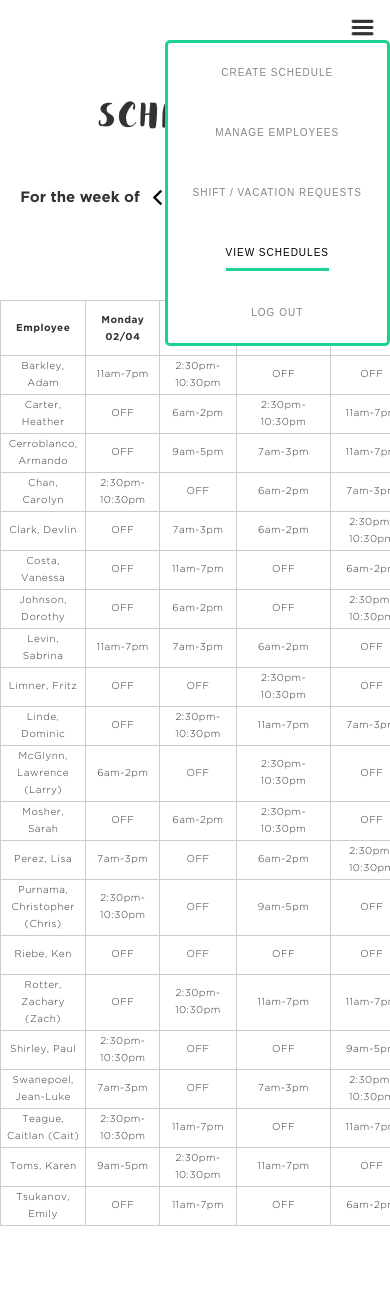
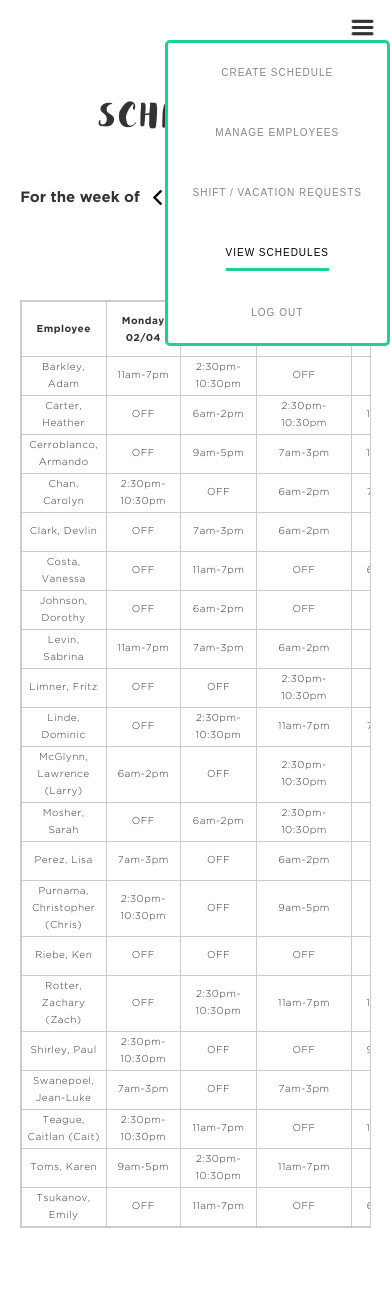
Before and after one commit to TomBombadilV/scheduler, a Django app: page /scheduler/schedules/ in a window 390 px wide; the page is wider, and only the part inside the window is pictured. Shown: the top 1300 px of that part. After the commit the page ends 1228 px from the top of that part, so only its background shows below. Run offline with Django 3.2, Linux system fonts and the light colour scheme; a user stored in the database is signed in; data comes from the database, SQL or seed files in the repository; some libraries are stand-ins or nearby versions; some web fonts are replaced.

Commit message:
Fixed schedule table responsiveness, more small responsive tweaks

```diff
--- a/scheduler/static/css/main.css
+++ b/scheduler/static/css/main.css
@@ -321,6 +321,7 @@ body.requests th {
 tr {
     font-family: Gotham, Arial, sans-serif;
     font-size: 12px;
+    line-height: 18px;
     font-weight: 100;
     letter-spacing: 0.5px;
 }
@@ -632,6 +633,7 @@ body.employees .subtitle {
 
 #request-div {
     margin-top: 25px;
+    max-width: 80%;
 }
 
 #request-div .subtitle {
@@ -846,9 +848,30 @@ body.requests .subtitle {
 }
 
 /* ----------------------------- MEDIA QUERIES ----------------------------- */
+
+@media only screen and (max-width: 1200px) {
+    #request-div {
+        max-width: max-content;
+    }
+}
+
 @media only screen and (max-width: 992px) {
-    #login-top {
-        margin-top: 200px;
+    #login-div {
+        margin-top: 20vh;
+        width: 80%;
+    }
+
+    #login-div label {
+        font-size: 12px;
+    }
+
+    #id_username, #id_password {
+        padding: 3px 5px;
+        font-size: 12px;
+    }
+
+    #login-button {
+        padding: 10px 45px;
     }
 
     #logged-out-container {
@@ -904,6 +927,10 @@ body.requests .subtitle {
 
     .page-title {
         margin-top: 40px;
+    }
+
+    #generate-button {
+        margin-bottom: 30px;
     }
 
     #footer-container {
@@ -1000,4 +1027,52 @@ body.requests .subtitle {
     .model-form-background {
         width: 80%;
     }
+
+    .schedule-container {
+        border: 1px solid #ccc;
+        max-width: 90%;
+        overflow-x: scroll;
+        margin: 0 auto;
+        margin-bottom: 30px;
+    }
+
+    #edit-schedule-container {
+        max-width: 100%;
+    }
+
+    #schedule-table-original {
+        margin-bottom: 0px;
+    }
+
+    .schedule-table {
+        margin-bottom: 0px;
+    }
 }
+
+@media only screen and (max-width: 375px) {
+    .page-title {
+        font-size: 27px;
+        letter-spacing: 0.5px;
+    }
+
+    .fc-icon, .fc-toolbar .fc-center {
+        margin-top: 20px;
+    }
+
+    #request-div {
+        margin-top: 0px;
+    }
+
+    #week-start {
+        font-size: 12px;
+    }
+
+    #oval-div {
+        width: auto;
+    }
+
+    .page-top {
+        margin-top: 30px;
+    }
+
+}
--- a/scheduler/templates/scheduler/edit_schedule.html
+++ b/scheduler/templates/scheduler/edit_schedule.html
@@ -9,6 +9,7 @@
             <div class="row">
                 <div class="col-xs-12">
                     <h4 class="sub-page-title page-top center-block text-center">Edit Schedule for the Week of {{ date | date:'M d, Y'}}</h4>
+                    <div class="schedule-container" id="edit-schedule-container">
                         <table class="schedule-table">
                             <thead>
                                 {% load custom_tags %}
@@ -35,6 +36,7 @@
                             </tr>
                         {% endfor %}
                         </table>
+                    </div>
                 </div><!--col-12-->
             </div><!--row-->
             <div class="row">
--- a/scheduler/templates/scheduler/schedules.html
+++ b/scheduler/templates/scheduler/schedules.html
@@ -39,7 +39,7 @@
                 </div><!--col-xs-12-->
             </form>
             {% if currSchedules %}
-            <div id="schedule-container" style="width:100%;">
+            <div class="schedule-container">
                 <table id="schedule-table-original" class="schedule-table schedule-width">
                     <tr>
                         {% load custom_tags %}
@@ -69,7 +69,7 @@
                 </table>
             </div><!--overflow-container-->
             {% else %}
-                <div id="schedule-container" style="width:100%;">
+                <div class="schedule-container">
                     <table id="schedule-table-original" class="schedule-table schedule-width">
                         <thead class="no-border"><th class="no-border"><p class="warning-text">No schedule has been generated for this week.</p></th></thead>
                         <tr><td class="no-border"><a class="submit-button" href="{% url 'scheduler:index' %}">Generate</a></td></tr>
```
Also changed, not shown: scheduler/templates/scheduler/generate-schedule.html (+6 -4 lines). Lines whose indentation alone changed are shown as unchanged.
